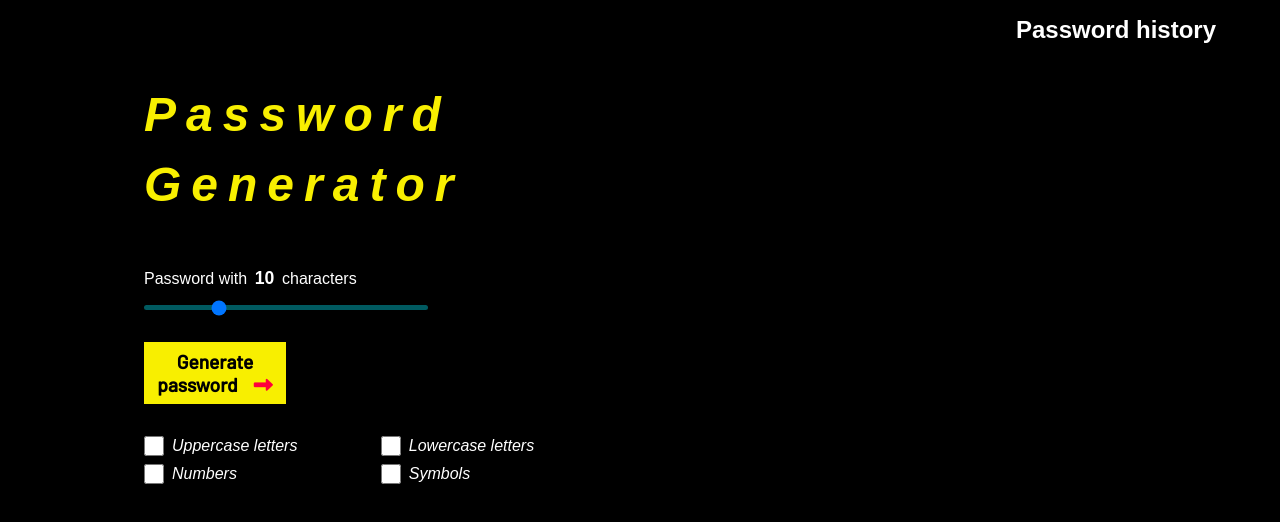
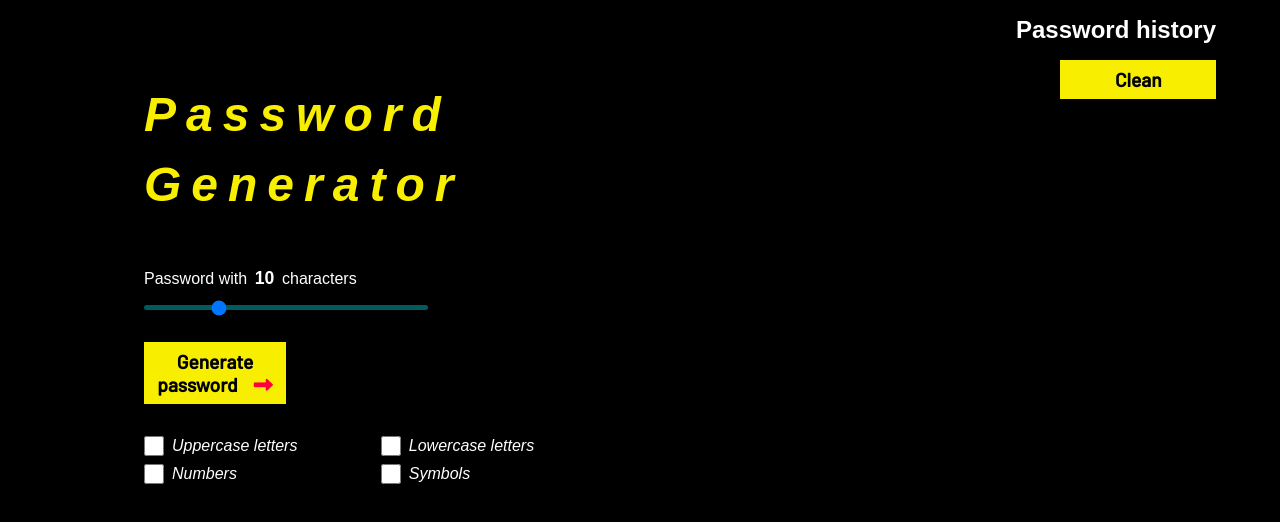
Before and after one commit to carolineconte/passwordGenerator, a plain HTML site: page index.html in a window 1280 px wide. Drawn offline with Linux system fonts and the light colour scheme; a web font is replaced by a local one.

Commit message:
clearHistory

```diff
--- a/index.html
+++ b/index.html
@@ -52,8 +52,10 @@
 
   <div class="history">
     <h2>Password history</h2>
+    <button class="btn-cta" onclick="clearHistory()">Clean</button>
     <div id="passHistory">
     </div>
+
   </div>
 
   <script src="script.js"></script>
--- a/script.js
+++ b/script.js
@@ -106,6 +106,12 @@ function generatePassword() {
   }
 }
 
+function clearHistory() {
+  localStorage.removeItem('history');
+  // Remove todos os elementos do contêiner do histórico na página
+  containerHistory.innerHTML = '';
+}
+
 function copy(pass) {
   navigator.clipboard.writeText(newPassword)
 }
```
